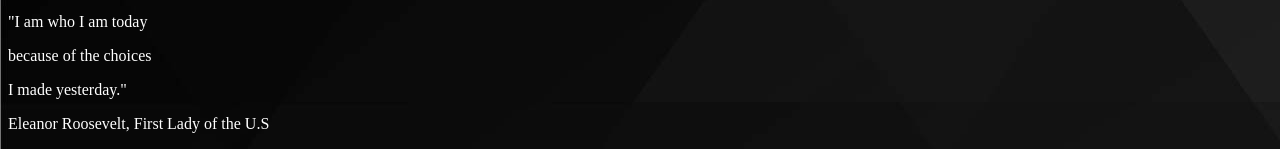
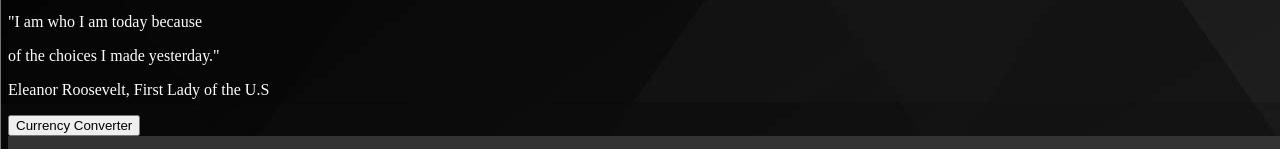
Before and after one commit to mrsargent00/Portfolio, a plain HTML site: page index.html in a window 1280 px wide. Shown: the part 378-527 px from the top of the page. Drawn offline with Linux system fonts and the light colour scheme.

Commit message:
changing the quote to look nicer

```diff
--- a/index.html
+++ b/index.html
@@ -21,9 +21,8 @@
             <img class="resize" src="./assets/images/me.JPG"/>
 
             <div class="me">
-                <p>"I am who I am today</p>
-                <p>because of the choices</p>
-                <p>I made yesterday."</p>
+                <p>"I am who I am today because </p>
+                <p>of the choices I made yesterday."</p>
                 <p>Eleanor Roosevelt, First Lady of the U.S</p>
             </div>
             <!--Link to deployed Project 1-->
```
